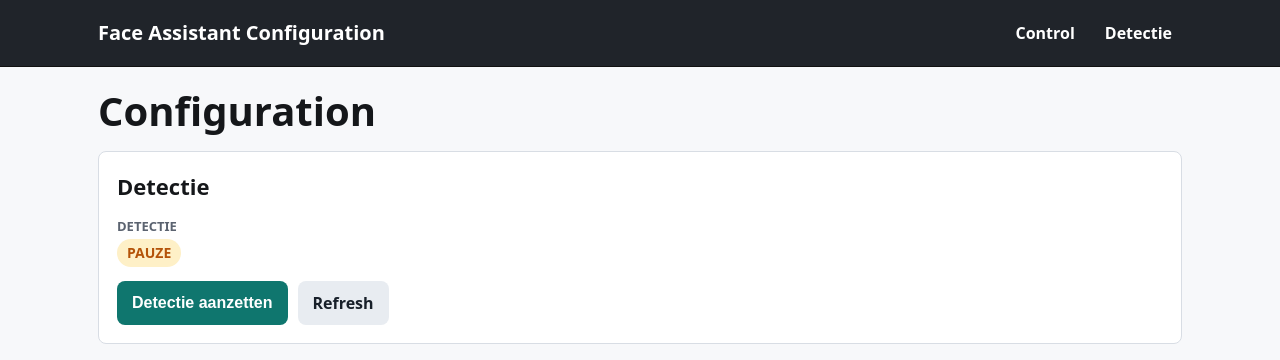
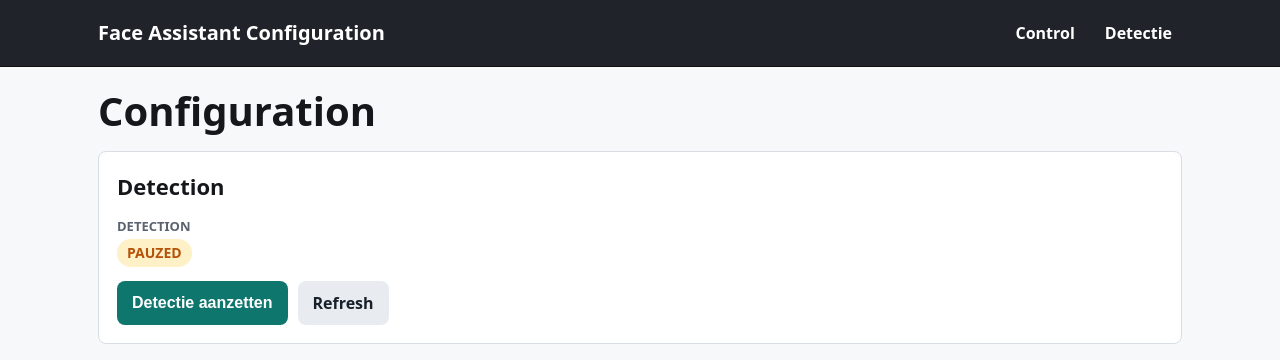
Before and after one commit to mdequanter/jetsonOrin, a Flask app: template faceassist/configuration/templates/control.html in a window 1280 px wide. Shown: the top 360 px of the page. Run offline with Flask 3, Linux system fonts and the light colour scheme; the template is opened without the code that fills it, so the values that code supplies are empty.

Commit message:
Update control.html

```diff
--- a/faceassist/configuration/templates/control.html
+++ b/faceassist/configuration/templates/control.html
@@ -8,15 +8,15 @@
   {% endif %}
 
   <section id="nl-launch" class="panel" style="margin-top:18px;">
-    <h2>Detectie</h2>
+    <h2>Detection</h2>
     <div class="status-grid">
       <div>
-        <span class="field-label">Detectie</span>
+        <span class="field-label">Detection</span>
         <span class="field-value">
           {% if detection_enabled %}
-            <span class="pill ok">aan</span>
+            <span class="pill ok">On</span>
           {% else %}
-            <span class="pill warn">pauze</span>
+            <span class="pill warn">pauzed</span>
           {% endif %}
         </span>
       </div>
```
